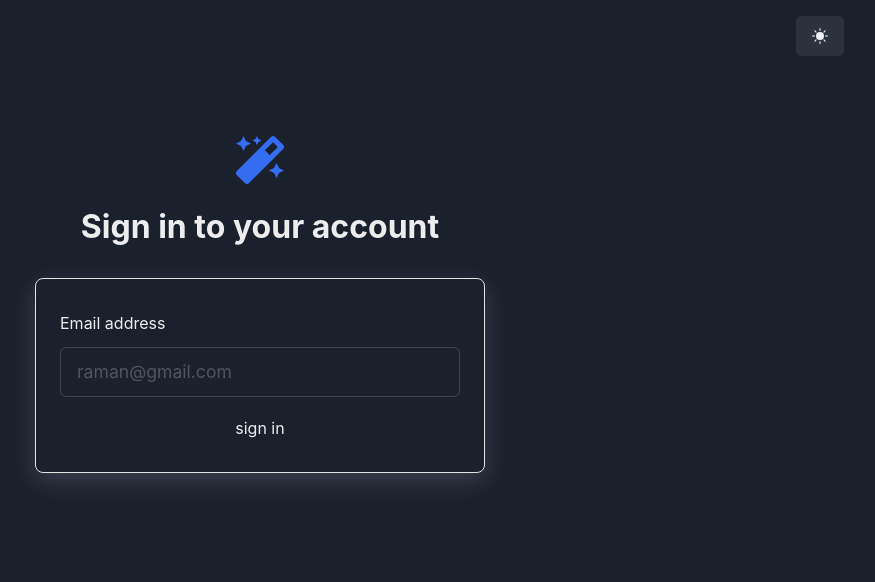
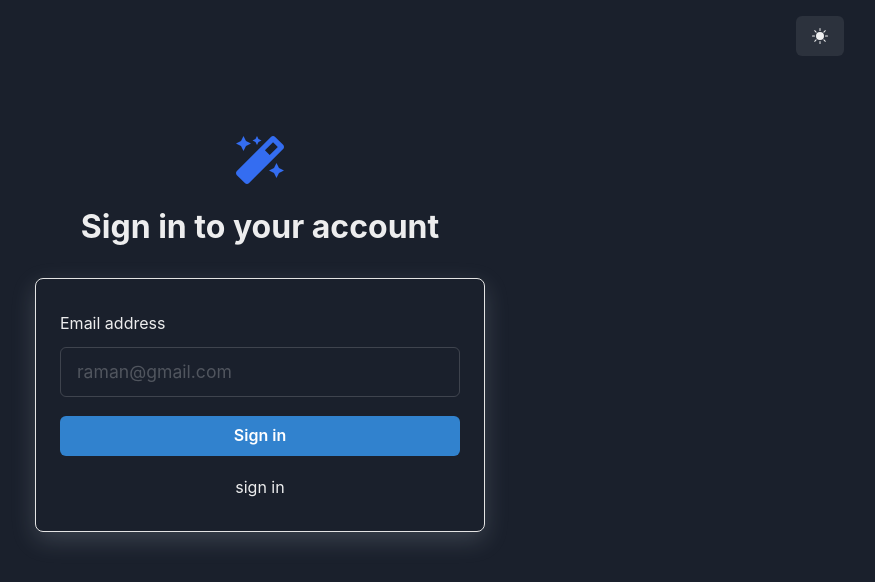
Before and after one commit to ramankarki/magic-login-next-auth, a Next.js app: page /auth/signin in a window 1280 px wide. Shown: the top 582 px of the page, without its empty margins (380-1255 px from the left). Built offline with nearby package versions, Linux system fonts and the light colour scheme; no server answers.

Commit message:
test chakra button with useSession

```diff
--- a/pages/auth/signin.js
+++ b/pages/auth/signin.js
@@ -1,6 +1,6 @@
 import { FaMagic } from 'react-icons/fa';
 import { Heading, Input, Button } from '@chakra-ui/react';
-import { signIn } from 'next-auth/react';
+import { signIn, useSession } from 'next-auth/react';
 import { useState } from 'react';
 import { useRouter } from 'next/router';
 
@@ -11,6 +11,7 @@ import Head from 'next/head';
 
 export default function SignIn() {
   const router = useRouter();
+  const { status } = useSession();
 
   const [email, setEmail] = useState('');
   const [error, setError] = useState(null);
@@ -44,7 +45,7 @@ export default function SignIn() {
     }, 4000);
   };
 
-  console.log(error);
+  console.log(status);
 
   return (
     <>
@@ -66,8 +67,8 @@ export default function SignIn() {
               onChange={(e) => setEmail(e.target.value)}
             />
           </label>
-          {/* <Button
-            isLoading={loading}
+          <Button
+            isLoading={status === 'loading'}
             bgColor="blue.500"
             color="white"
             _hover={{ backgroundColor: 'blue.600' }}
@@ -75,7 +76,7 @@ export default function SignIn() {
             as="button"
           >
             Sign in
-          </Button> */}
+          </Button>
           <button>{loading ? 'Loading...' : 'sign in'}</button>
         </form>
       </main>
```
